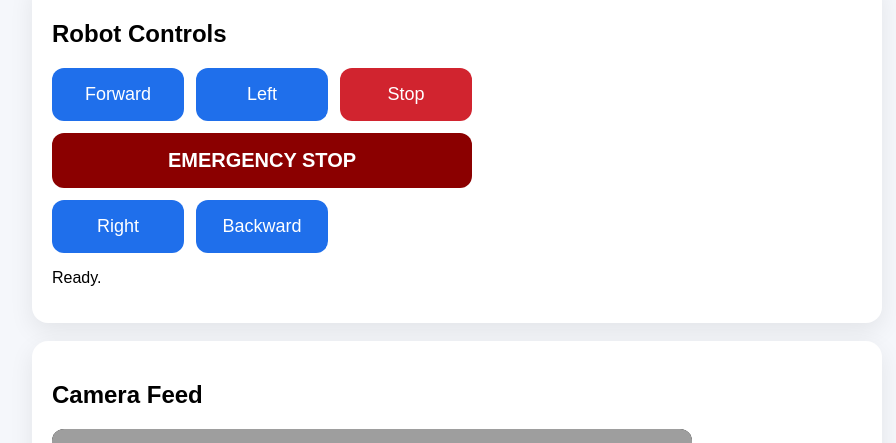
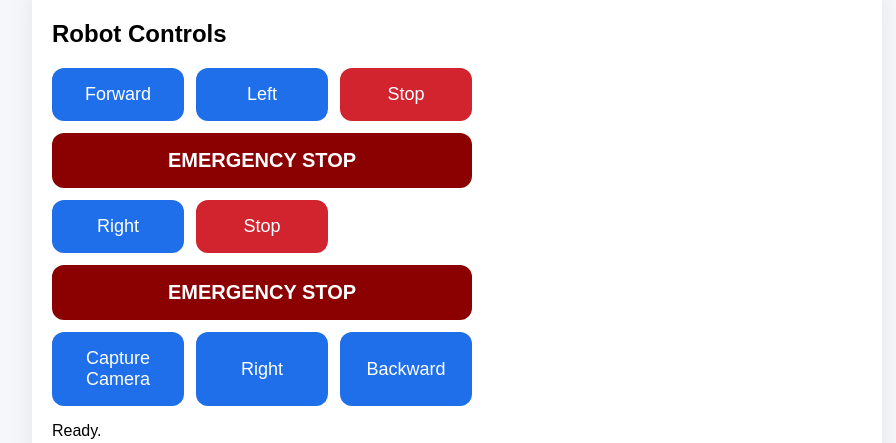
Before and after one commit to walkingbuddy3/walking-buddy-robot-v1, a Flask app: page / in a window 1280 px wide. Shown: the part 154-597 px from the top of the page, without its empty margins (183-1079 px from the left). Run offline with Flask 3, Linux system fonts and the light colour scheme; grey boxes are pictures that could not be loaded.

Commit message:
Add camera capture API and dashboard button

```diff
--- a/WalkingBuddyRobot_v1/walking_buddy/app.py
+++ b/WalkingBuddyRobot_v1/walking_buddy/app.py
@@ -1,4 +1,5 @@
 from flask import Flask, render_template, jsonify, request, Response
+import subprocess
 from walking_buddy.config import APP_NAME
 from walking_buddy.hardware.motors import MotorController
 from walking_buddy.services.camera import CameraService
@@ -72,5 +73,26 @@ def create_app():
             camera_service.generate_frames(),
             mimetype="multipart/x-mixed-replace; boundary=frame"
         )
+    @app.route("/api/camera/capture", methods=["POST"])
+    def capture_camera():
+        output_file = "/home/walkingbuddy3/camera-tests/latest.jpg"
 
+        result = subprocess.run(
+            ["rpicam-still", "-o", output_file, "--nopreview"],
+            capture_output=True,
+            text=True
+        )
+
+        if result.returncode != 0:
+            return jsonify({
+                "ok": False,
+                "message": "Camera capture failed",
+                "error": result.stderr
+            }), 500
+
+        return jsonify({
+            "ok": True,
+            "message": "Camera image captured",
+            "file": output_file
+        })
     return app
--- a/WalkingBuddyRobot_v1/walking_buddy/web/static/app.js
+++ b/WalkingBuddyRobot_v1/walking_buddy/web/static/app.js
@@ -35,3 +35,17 @@ async function emergencyStop() {
     const data = await response.json();
     status.innerText = JSON.stringify(data);
 }
+
+
+async function captureCamera() {
+    const status = document.getElementById("status");
+    status.innerText = "Capturing image...";
+
+    const response = await fetch("/api/camera/capture", {
+        method: "POST",
+        headers: {"Content-Type": "application/json"}
+    });
+
+    const data = await response.json();
+    status.innerText = JSON.stringify(data);
+}
--- a/WalkingBuddyRobot_v1/walking_buddy/web/templates/index.html
+++ b/WalkingBuddyRobot_v1/walking_buddy/web/templates/index.html
@@ -19,6 +19,10 @@
                 <button onclick="moveRobot('stop')" class="stop">Stop</button>
                 <button onclick="emergencyStop()" class="emergency">EMERGENCY STOP</button>
                 <button onclick="moveRobot('right')">Right</button>
+                <button onclick="moveRobot('stop')" class="stop">Stop</button>
+                <button onclick="emergencyStop()" class="emergency">EMERGENCY STOP</button>
+                <button onclick="captureCamera()">Capture Camera</button>
+                <button onclick="moveRobot('right')">Right</button>
                 <button onclick="moveRobot('backward')">Backward</button>
             </div>
             <p id="status">Ready.</p>
```
